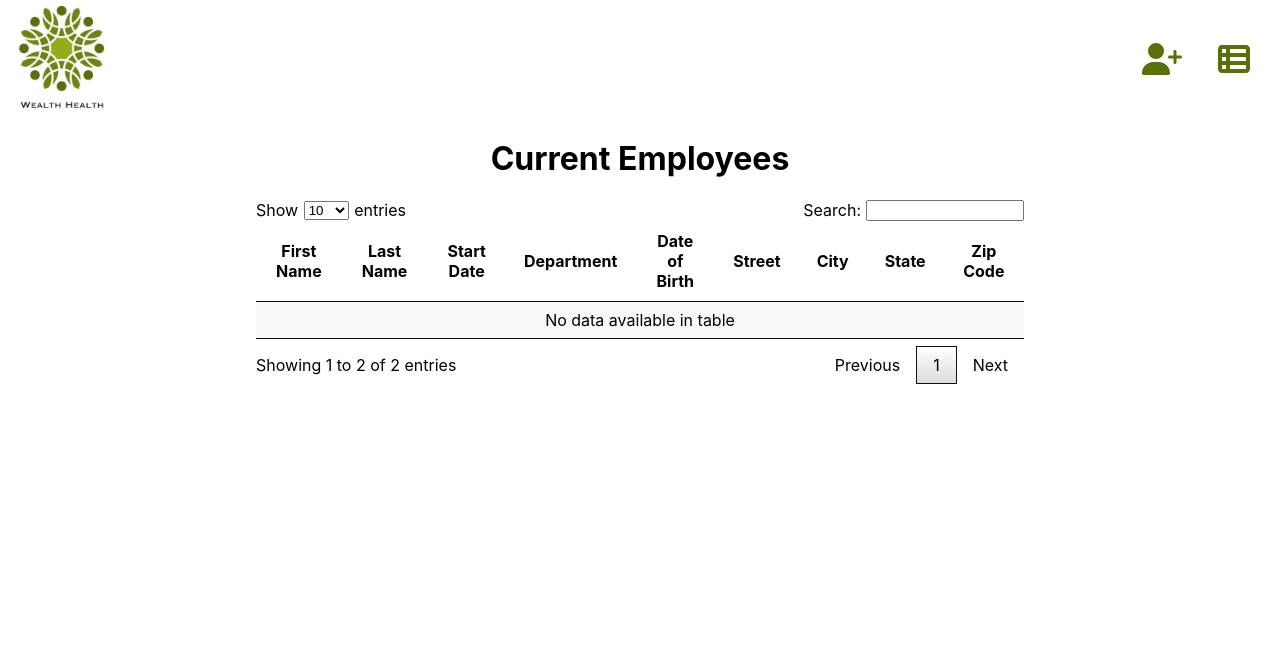
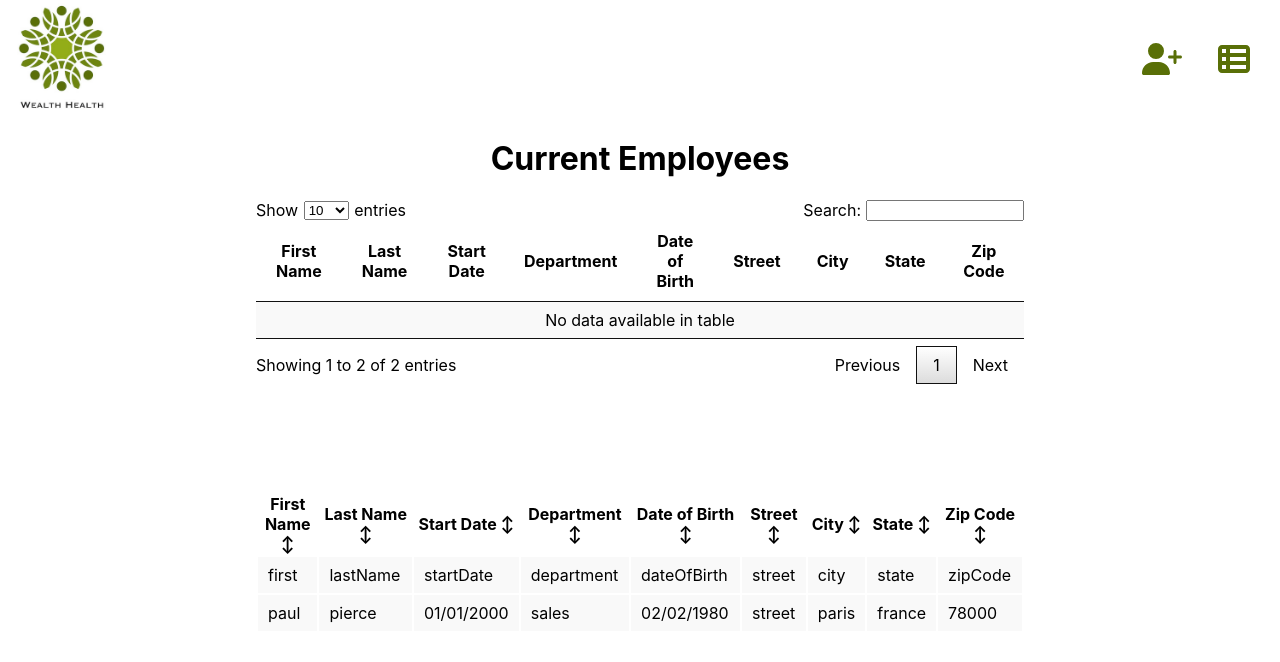
Before and after one commit to prasouk-ph/PrasoukPhoubandith_14_02052022, a React (Create React App) app: page /employees in a window 1280 px wide. Shown: the top 662 px of the page. Built offline with nearby package versions, Linux system fonts and the light colour scheme.

Commit message:
Add sort function to table

```diff
--- a/src/components/pages/Employees/Employees.css
+++ b/src/components/pages/Employees/Employees.css
@@ -64,3 +64,13 @@ td {
   padding: 10px 15px;
   background: linear-gradient(to bottom, #fff 0%, #dcdcdc 100%);
 }
+
+
+
+.table-section {
+  margin-bottom: 100px;
+}
+
+.employees-table {
+  width: 100%;
+}
--- a/src/components/pages/Employees/Employees.jsx
+++ b/src/components/pages/Employees/Employees.jsx
@@ -1,7 +1,88 @@
+import Table from '../../utils/Table';
+import { useMemo } from 'react';
 import './Employees.css';
 
 
 function Employees() {
+  const columns = useMemo(
+    () => [
+      {
+        Header: 'First Name',
+        accessor: 'firstName',
+        sortType: 'basic',
+      },
+      {
+        Header: 'Last Name',
+        accessor: 'lastName',
+        sortType: 'basic',
+      },
+      {
+        Header: 'Start Date',
+        accessor: 'startDate',
+        sortType: 'basic',
+      },
+      {
+        Header: 'Department',
+        accessor: 'department',
+        sortType: 'basic',
+      },
+      {
+        Header: 'Date of Birth',
+        accessor: 'dateOfBirth',
+        sortType: 'basic',
+      },
+      {
+        Header: 'Street',
+        accessor: 'street',
+        sortType: 'basic',
+      },
+      {
+        Header: 'City',
+        accessor: 'city',
+        sortType: 'basic',
+      },
+      {
+        Header: 'State',
+        accessor: 'state',
+        sortType: 'basic',
+      },
+      {
+        Header: 'Zip Code',
+        accessor: 'zipCode',
+        sortType: 'basic',
+      },
+    ],
+    []
+  )
+
+  // const data = useMemo(() => 20, [])
+  const data = useMemo(
+    () => [
+      {
+        firstName: 'first',
+        lastName: 'lastName',
+        startDate: 'startDate',
+        department: 'department',
+        dateOfBirth: 'dateOfBirth',
+        street: 'street',
+        city: 'city',
+        state: 'state',
+        zipCode: 'zipCode',
+      },
+      {
+        firstName: 'paul',
+        lastName: 'pierce',
+        startDate: '01/01/2000',
+        department: 'sales',
+        dateOfBirth: '02/02/1980',
+        street: 'street',
+        city: 'paris',
+        state: 'france',
+        zipCode: '78000',
+      },
+    ],
+    []
+  )
 
   return (
     <div>
@@ -63,6 +144,8 @@ function Employees() {
             </div>
           </div>
         </section>
+
+        <Table className='employees-table' columns={columns} data={data} />
       </main>
     </div>
   );
--- a/src/components/pages/Home/Home.css
+++ b/src/components/pages/Home/Home.css
@@ -2,6 +2,10 @@
   display: flex;
   flex-direction: column;
   align-items: center;
+}
+
+.home-main {
+  margin-bottom: 15vh;
 }
 
 #create-employee {
--- a/src/components/utils/table.jsx
+++ b/src/components/utils/table.jsx
@@ -0,0 +1,50 @@
+import { useTable, useSortBy } from 'react-table'
+
+
+function Table({ columns, data, className }) {
+  // Use the state and functions returned from useTable to build your UI
+  const {
+    getTableProps,
+    getTableBodyProps,
+    headerGroups,
+    rows,
+    prepareRow,
+  } = useTable({
+    columns,
+    data,
+  }, useSortBy)
+
+  // Render the UI for your table
+  return (
+    <table className={className} {...getTableProps()}>
+      <thead>
+        {headerGroups.map(headerGroup => (
+          <tr {...headerGroup.getHeaderGroupProps()}>
+            {headerGroup.headers.map(column => (
+              <th {...column.getHeaderProps(column.getSortByToggleProps())}>
+                {column.render('Header')}
+                <span>
+                  {column.isSorted ? (column.isSortedDesc ? ' ↓' : ' ↑') : ' ↕'}
+                </span>
+              </th>
+            ))}
+          </tr>
+        ))}
+      </thead>
+      <tbody {...getTableBodyProps()}>
+        {rows.map((row, i) => {
+          prepareRow(row)
+          return (
+            <tr {...row.getRowProps()}>
+              {row.cells.map(cell => {
+                return <td {...cell.getCellProps()}>{cell.render('Cell')}</td>
+              })}
+            </tr>
+          )
+        })}
+      </tbody>
+    </table>
+  )
+}
+
+export default Table;
```
